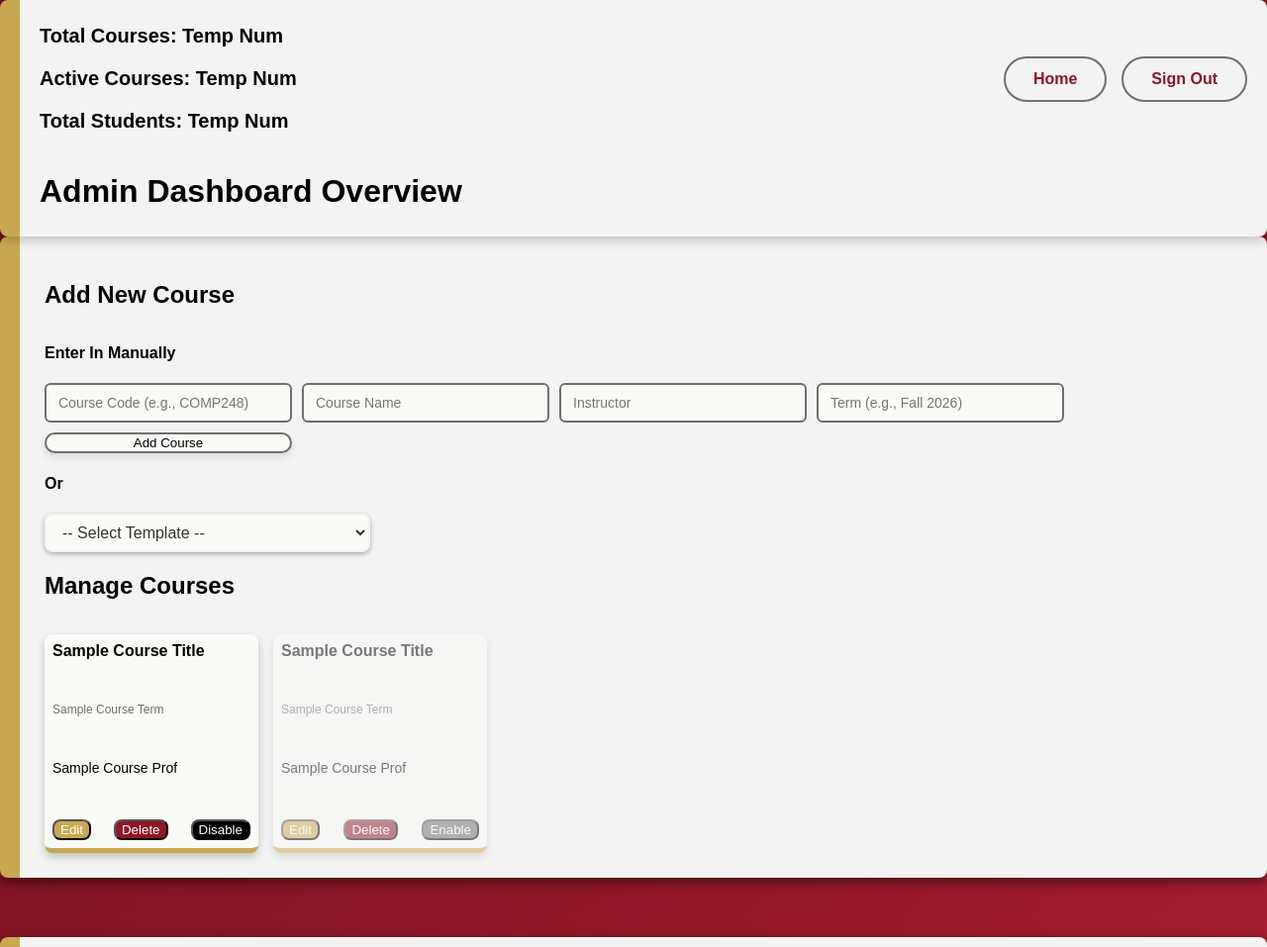
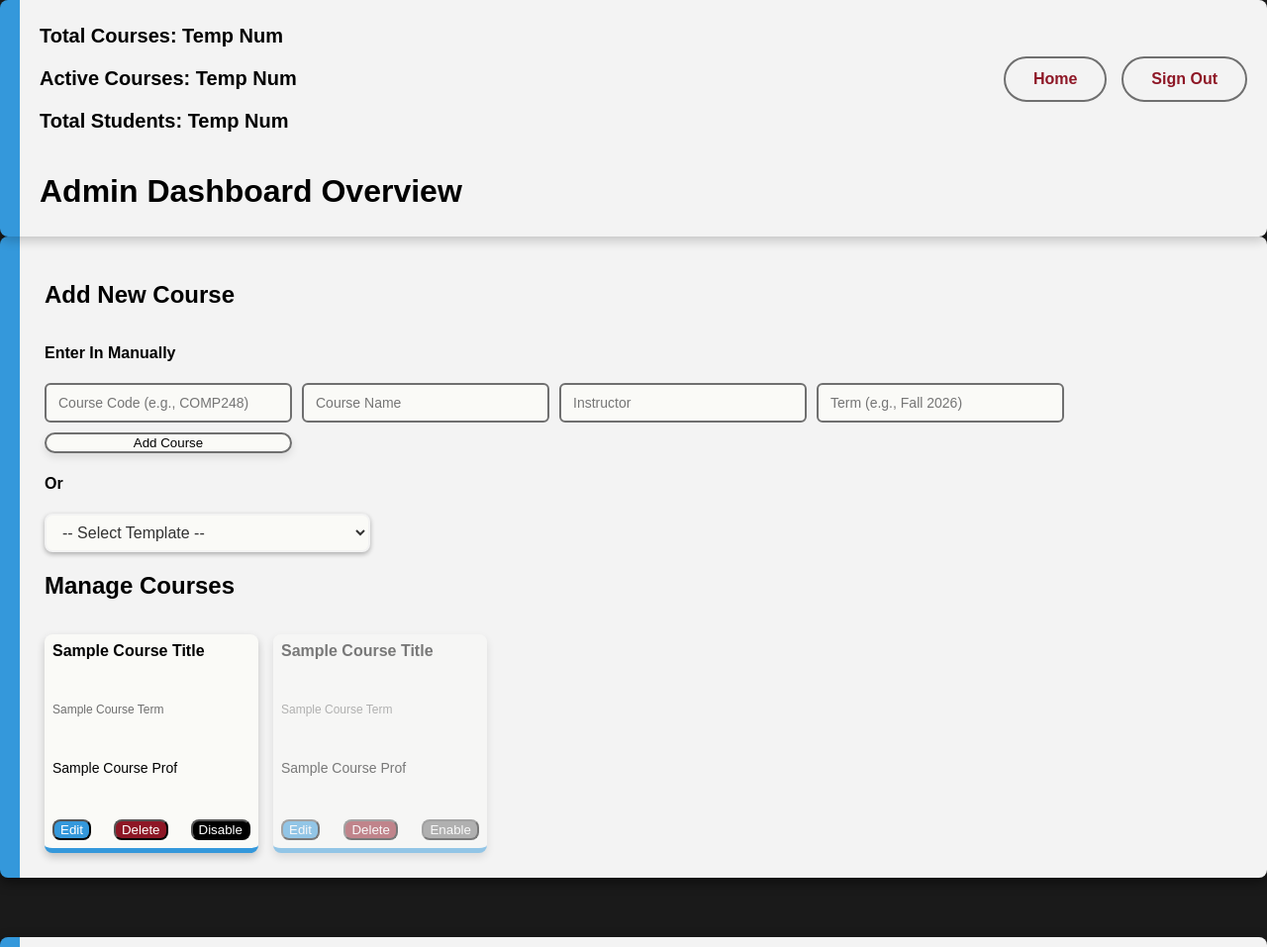
Before and after one commit to AdityaLingwal108/Planner, a plain HTML site: page adminpage.html in a window 1280 px wide. Shown: the top 957 px of the page at 99% size. Drawn offline with Linux system fonts and the light colour scheme.

Commit message:
Change background and card border colors in adminpage.css
Updated background color and card border color for admin page styles.

```diff
--- a/adminpage.css
+++ b/adminpage.css
@@ -1,7 +1,7 @@
 body {
     font-family: Arial, sans-serif;
     margin: 0;
-    background: linear-gradient(135deg, #6e0f1c, #8e1726, #b32234);
+    background-color: #1a1a1a;
     user-select: none;
 }
 
@@ -15,7 +15,7 @@ h2 {
     margin-bottom: 60px;
     border-radius: 8px;
     box-shadow: 0 4px 12px rgba(0,0,0,0.5);
-    border-left: 20px solid #C8A951;
+    border-left: 20px solid #3498db;
     transition: transform 0.3s ease, box-shadow 0.3s ease;
 }
 
@@ -28,7 +28,7 @@ h2 {
     background: #f3f3f3;
     padding: 5px 20px;
     border-radius: 8px;
-    border-left: 20px solid #C8A951;
+    border-left: 20px solid #3498db;
     box-shadow: 0 4px 12px rgba(0,0,0,0.2);
     position: sticky;
     top: 0;
@@ -75,7 +75,7 @@ h2 {
 }
 
 .adminPageHomeButton:hover{
-    background-color: #C8A951;
+    background-color: #3498db;
     color: white;
 }
 
@@ -155,7 +155,7 @@ h2 {
     width: 200px;
     height: 200px;
     background: #fafaf7;
-    border-bottom: 5px solid #C8A951;
+    border-bottom: 5px solid #3498db;
     border-radius: 8px;
     padding: 8px;
     display: flex;
@@ -197,7 +197,7 @@ h2 {
 }
 
 .editButton {
-    background-color: #C8A951;
+    background-color: #3498db;
     color: white;
     border-radius: 8px;
 }
@@ -339,8 +339,7 @@ h2 {
     width: 0%;
     border-radius: 20px;
     transition: width 0.8s ease;
-    background: linear-gradient(90deg, #C8A951, #e3c76f);
-    box-shadow: 0 0 10px rgba(200,169,81,0.6);
+    background: linear-gradient(90deg, #3498db, #007ccf);
 }
 
 #progressPercentText {
```
